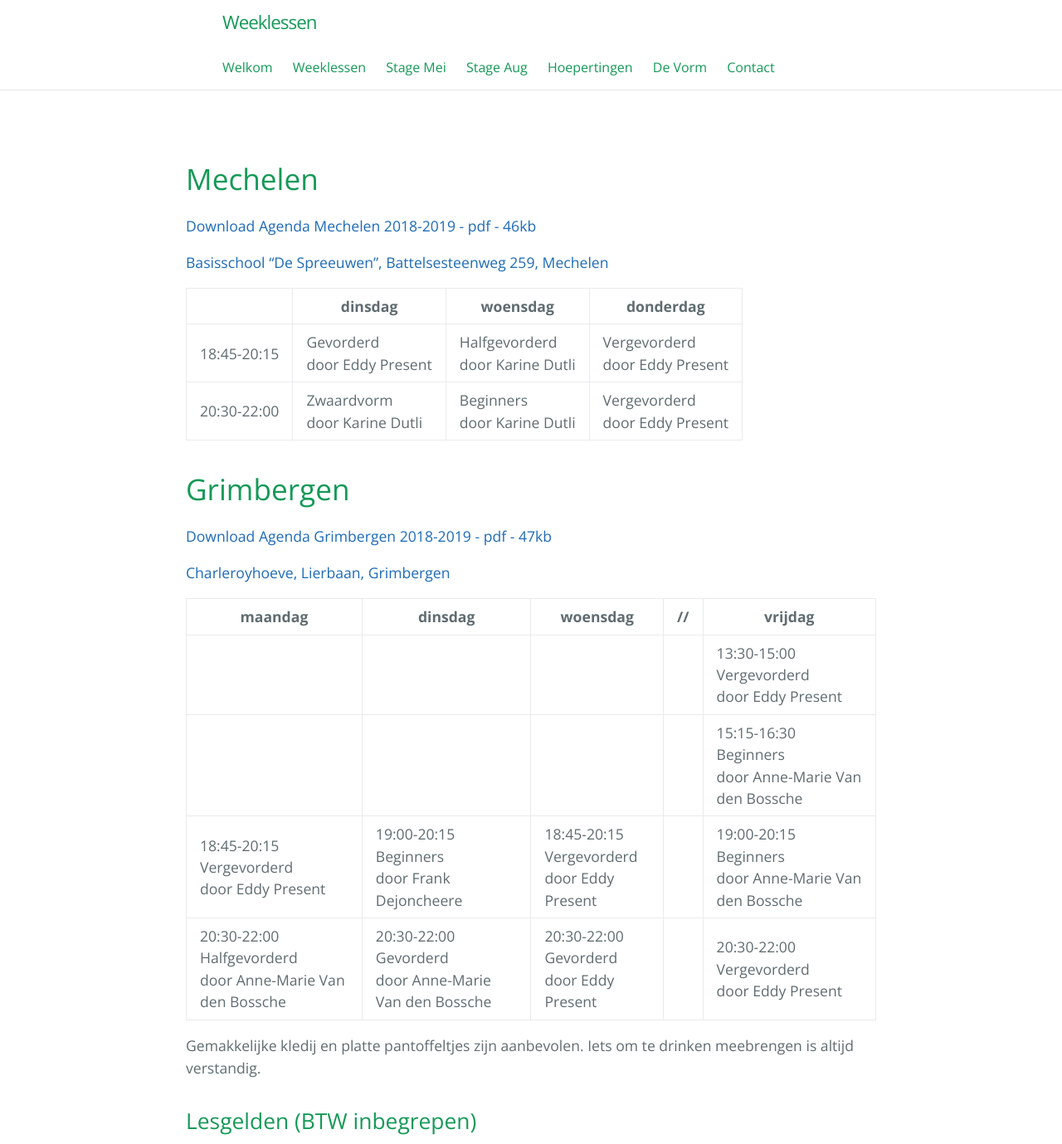
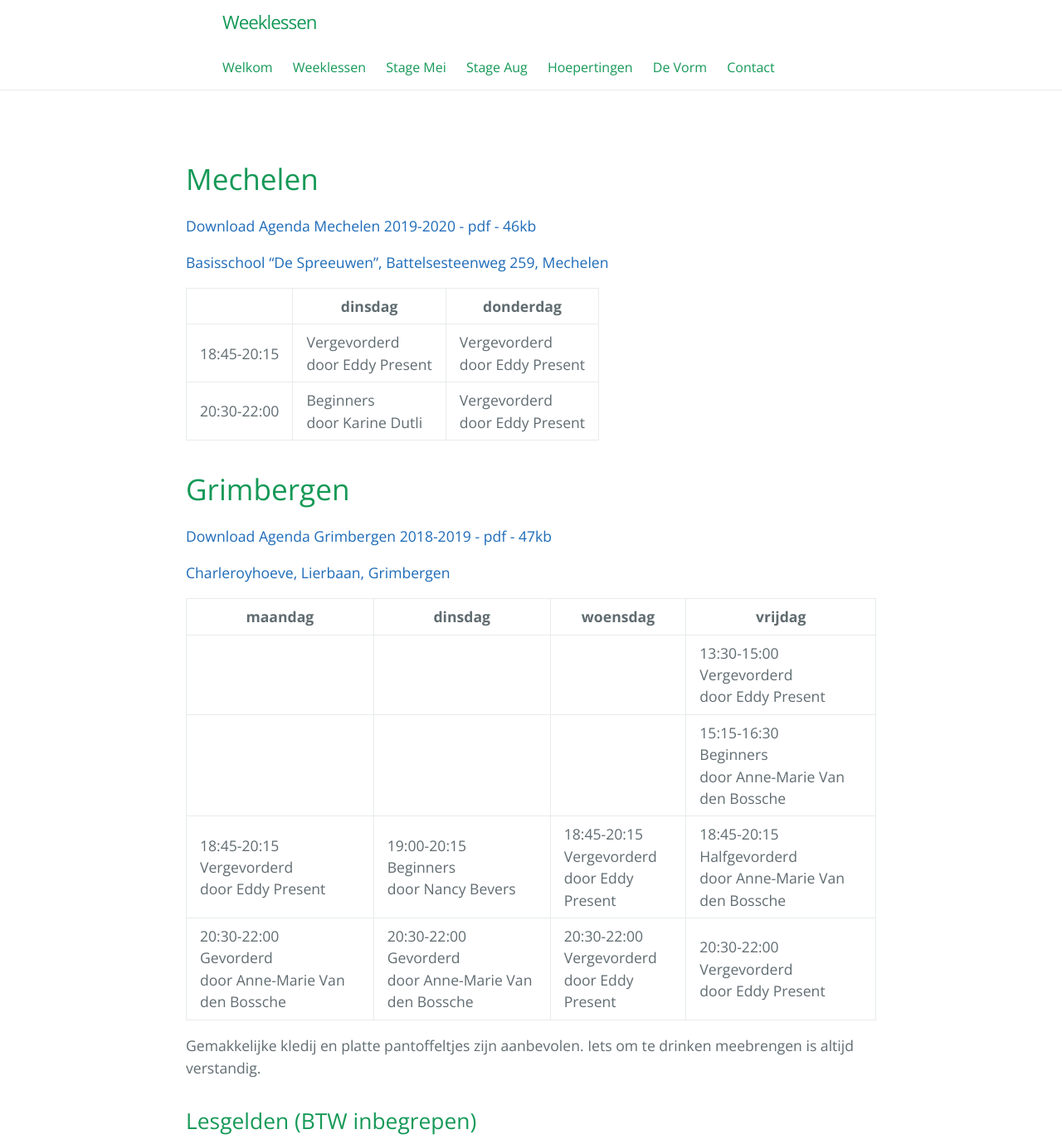
Before and after one commit to joachimVdH/EddyPresent18, a Jekyll site: the page built from taijiquan/weeklessen.markdown, in a window 1280 px wide and 1400 px high, scrolled down 317 px, cut to the strip 0-1379 px from the top of the window. Shown: the whole strip at 83% size. Built offline with Jekyll 4.4.1, drawn with Linux system fonts in a browser that asks for light colours; nearby versions of some CDN libraries.

```diff
--- a/taijiquan/weeklessen.markdown
+++ b/taijiquan/weeklessen.markdown
@@ -11,7 +11,7 @@ layout: page
   crossorigin=""></script>
 
 # Mechelen
-[Download Agenda Mechelen 2018-2019 - pdf - 46kb](/flyers/Mechelen_2018-2019.pdf)
+[Download Agenda Mechelen 2019-2020 - pdf - 46kb](/flyers/Mechelen_2019-2020.pdf)
 
 [Basisschool "De Spreeuwen", Battelsesteenweg 259, Mechelen](https://maps.google.be/maps?q=51.030872,4.461348&hl=en&num=1&gl=BE&t=m&z=16)
 
@@ -20,20 +20,17 @@ layout: page
 <tr>
 	<th>&nbsp;</th>
 	<th>dinsdag</th>
-	<th>woensdag</th>
 	<th>donderdag</th>
 </tr>
 </thead>
 <tbody>
 <tr>
 	<td>18:45-20:15</td>
-	<td>Gevorderd <br>door Eddy Present</td>
-	<td>Halfgevorderd <br>door Karine Dutli</td>
+	<td>Vergevorderd <br>door Eddy Present</td>
 	<td>Vergevorderd <br>door Eddy Present</td>
 </tr>
 <tr>
 	<td>20:30-22:00</td>
-	<td>Zwaardvorm <br>door Karine Dutli</td>
 	<td>Beginners <br>door Karine Dutli</td>
 	<td>Vergevorderd <br>door Eddy Present</td>
 </tr>
@@ -54,13 +51,11 @@ layout: page
 	<th>maandag</th>
 	<th>dinsdag</th>
 	<th>woensdag</th>
-	<th>//</th>
 	<th>vrijdag</th>
 </tr>
 </thead>
 <tbody>
 <tr>
-	<td>&nbsp;</td>
 	<td>&nbsp;</td>
 	<td>&nbsp;</td>
 	<td>&nbsp;</td>
@@ -70,21 +65,18 @@ layout: page
 	<td>&nbsp;</td>
 	<td>&nbsp;</td>
 	<td>&nbsp;</td>
-	<td>&nbsp;</td>
 	<td>15:15-16:30<br>Beginners<br>door Anne-Marie Van den Bossche</td>
 </tr>
 <tr>
 	<td>18:45-20:15<br>Vergevorderd  <br>door Eddy Present</td>
-	<td>19:00-20:15<br>Beginners <br>door Frank Dejoncheere</td>
+	<td>19:00-20:15<br>Beginners <br>door Nancy Bevers</td>
 	<td>18:45-20:15<br>Vergevorderd <br>door Eddy Present</td>
-	<td>&nbsp;</td>
-	<td>19:00-20:15<br>Beginners <br>door Anne-Marie Van den Bossche</td>
+	<td>18:45-20:15<br>Halfgevorderd <br>door Anne-Marie Van den Bossche</td>
 </tr>
 <tr>
-	<td> 20:30-22:00<br>Halfgevorderd <br>door Anne-Marie Van den Bossche </td>
 	<td> 20:30-22:00<br>Gevorderd <br>door Anne-Marie Van den Bossche </td>
-	<td> 20:30-22:00<br>Gevorderd <br>door Eddy Present </td>
-	<td>&nbsp;</td>
+	<td> 20:30-22:00<br>Gevorderd <br>door Anne-Marie Van den Bossche </td>
+	<td> 20:30-22:00<br>Vergevorderd <br>door Eddy Present </td>
 	<td> 20:30-22:00<br>Vergevorderd <br>door Eddy Present</td>
 </tr>
 </tbody>
```
Also changed, not shown: index.markdown (+2 -7 lines), taijiquan/stages-hoepertingen.markdown (+4 -3 lines), 2 other files.
